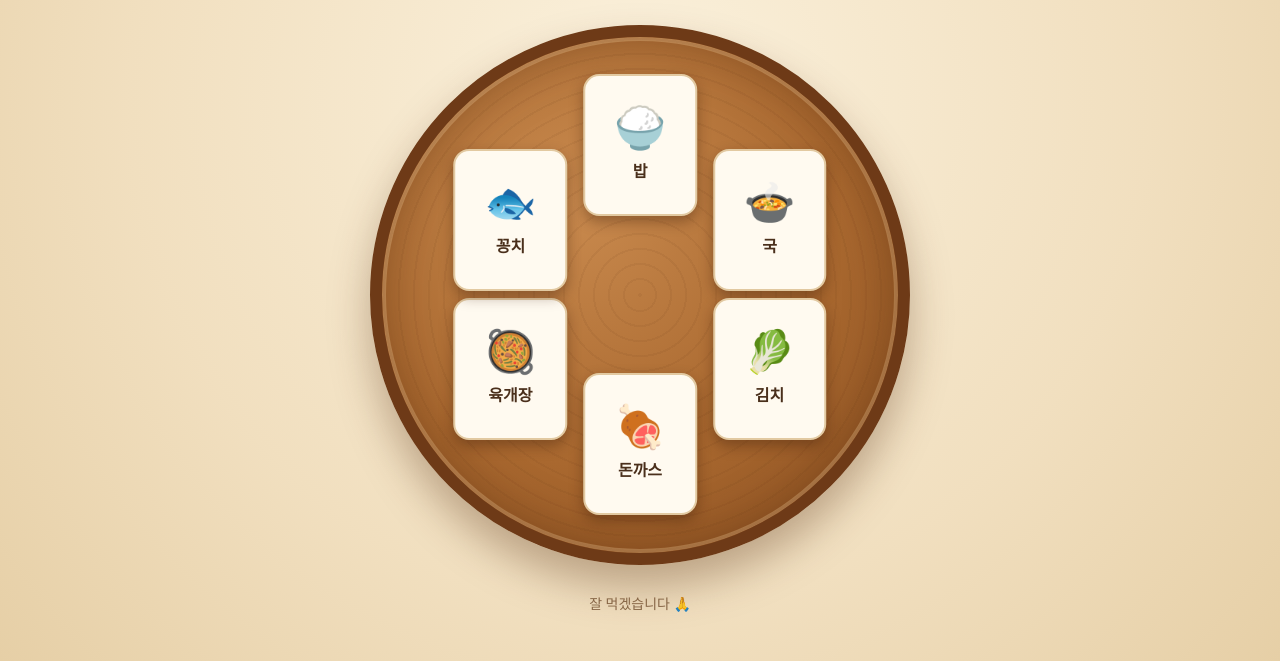
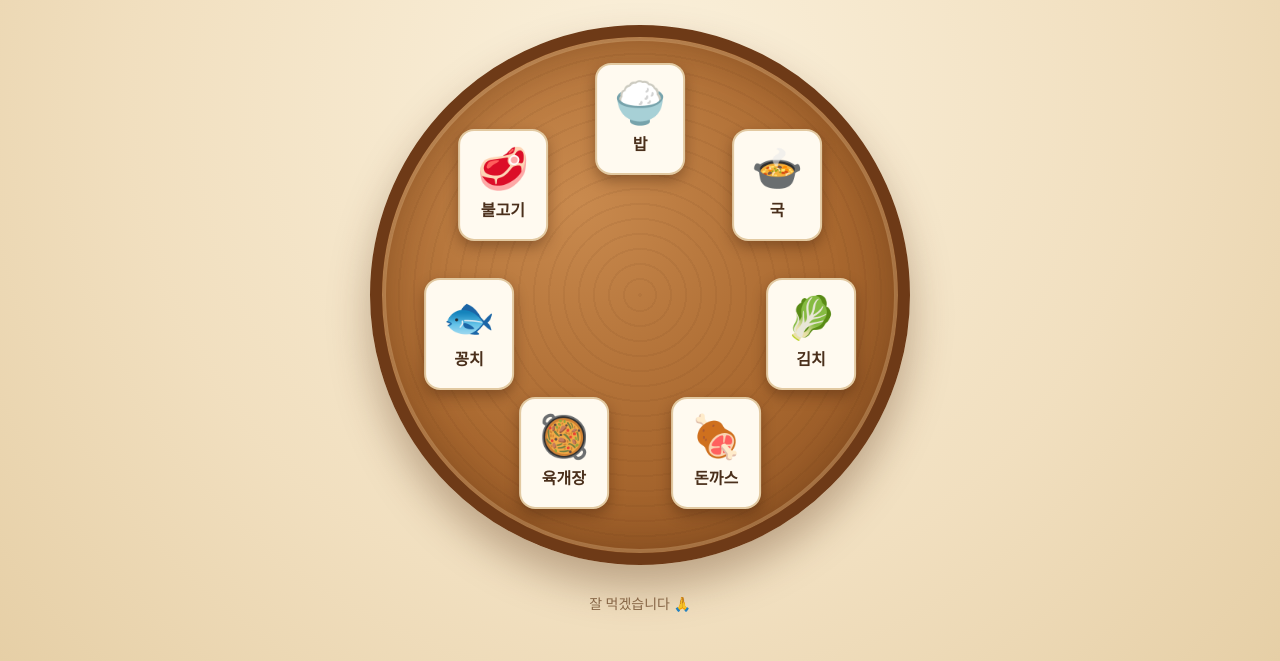
Before and after one commit to nohj1962-source/bapsang02, a plain HTML site: page index.html in a window 1280 px wide. Shown: the part 139-800 px from the top of the page. Drawn offline with Linux system fonts and the light colour scheme.

Commit message:
불고기 추가
Co-Authored-By: Claude Opus 5.5 <noreply@anthropic.com>

```diff
--- a/index.html
+++ b/index.html
@@ -95,6 +95,7 @@
     <li data-emoji="🍖">돈까스</li>
     <li data-emoji="🥘">육개장</li>
     <li data-emoji="🐟">꽁치</li>
+    <li data-emoji="🥩">불고기</li>
   </ul>
 
   <footer>잘 먹겠습니다 🙏</footer>
@@ -105,14 +106,14 @@
     var cards = document.querySelectorAll('#sang li');
     var n = cards.length;
     if (n < 2) return;                      // 1개면 가운데에 그대로
-    var radius = n < 4 ? 27 : n <= 6 ? 29 : 33; // 상 중심에서의 거리(%)
-    var width = n <= 4 ? 27 : Math.max(15, 27 - (n - 4) * 2.5); // 많아지면 카드를 작게
+    var radius = n < 4 ? 27 : n <= 6 ? 29 : 34; // 상 중심에서의 거리(%)
+    var width = n <= 4 ? 27 : Math.max(15, 27 - (n - 4) * 3.2); // 많아지면 카드를 작게
     cards.forEach(function (card, i) {
       var angle = -Math.PI / 2 + (2 * Math.PI * i) / n;  // 맨 위부터 시계 방향
       card.style.left = 50 + radius * Math.cos(angle) + '%';
       card.style.top = 50 + radius * Math.sin(angle) + '%';
       card.style.width = width + '%';
-      if (n > 4) card.style.fontSize = 'clamp(12px, 2vw, 16px)';
+      if (n > 4) card.style.fontSize = 'clamp(10px, 2vw, 16px)';
     });
   })();
 </script>
```
